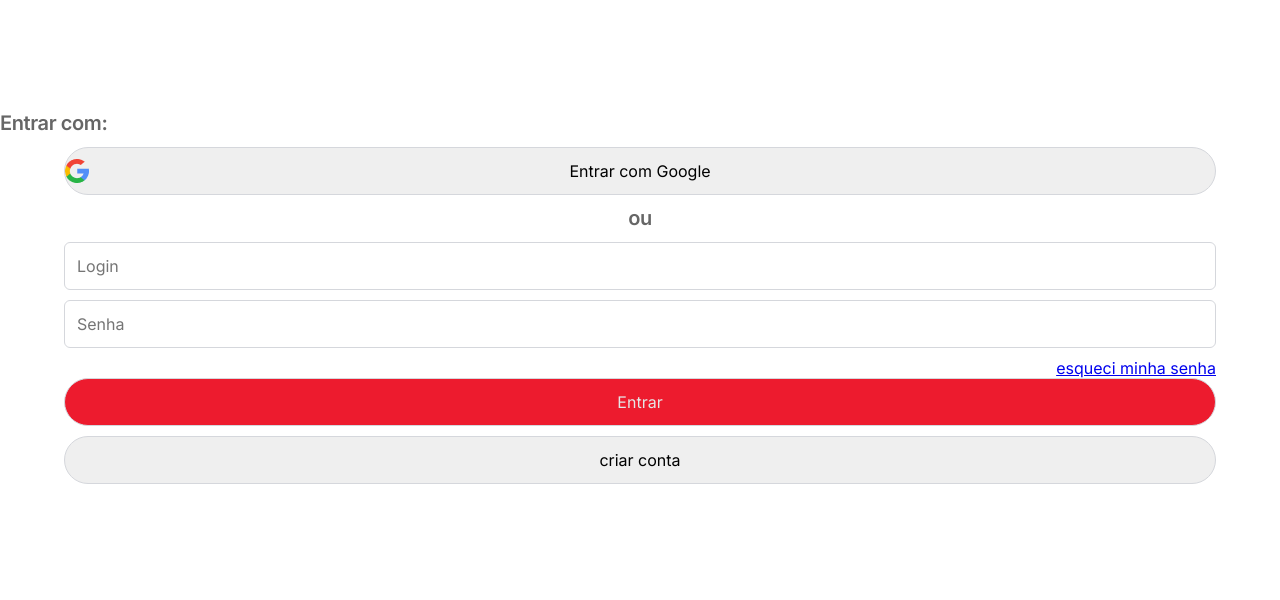
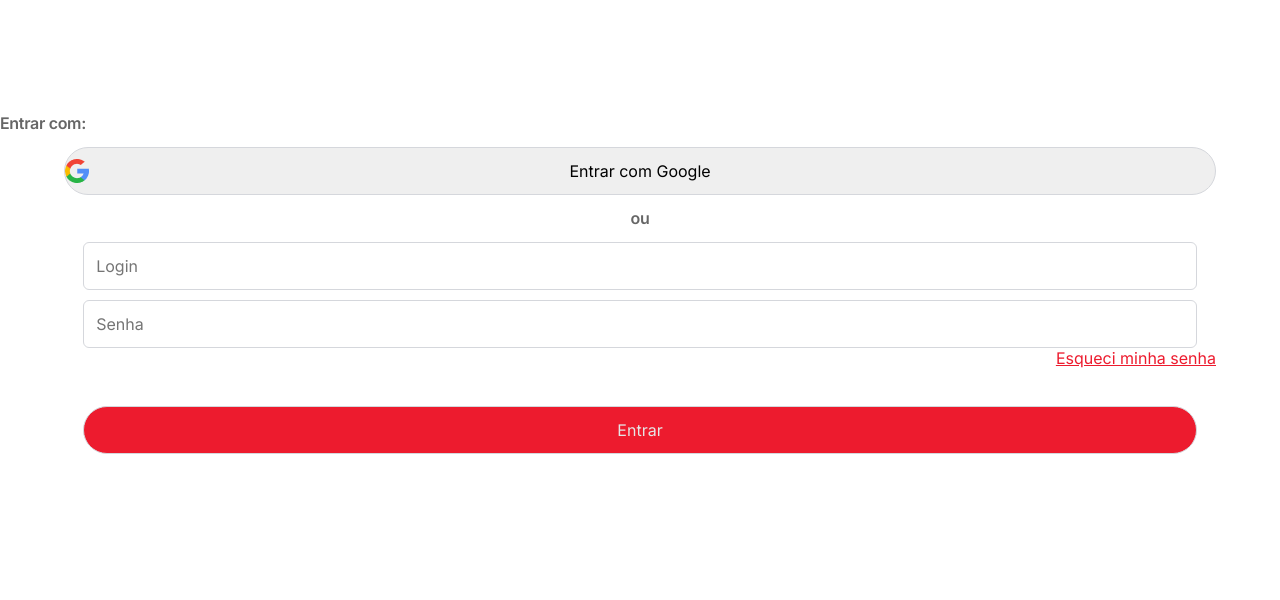
Before and after one commit to AshcroftGamer/aeChefia, a website: page index.html in a window 1280 px wide. Shown: the part 200-800 px from the top of the page. Drawn offline with Linux system fonts and the light colour scheme.

Commit message:
08/07/2021

```diff
--- a/index.html
+++ b/index.html
@@ -34,15 +34,14 @@
     <div class="inputs">
         <input class="inputLine" placeholder="Login" type="text"> <br>
         <div class="inputSpacing"></div>
-        <input class="inputLine" placeholder="Senha" type="text"> <br>
+        <div>
+        <input class="inputLine" placeholder="Senha" type="text"><a href="#" class="esqsenha">Esqueci minha senha</a> <br>
     </div>
-    <div class="inputSpacing"></div>
-    <a href="#" class="esqsenha">esqueci minha senha</a>
-    <div class="inputSpacing"></div>
+    </div>
     <div class="divcenter">
-        <button class="btn redBtn" onclick="ok()">Entrar</button><br>
+        <button class="btn redBtn redBtn-cad" onclick="ok()">Entrar</button><br>
         <div class="inputSpacing"></div>
-        <button class="btn" onclick="ok()">criar conta</button>
+        <button class="btn borderBtn" onclick="ok()">criar conta</button>
     </div>
 </body>
 
--- a/public/css/style.css
+++ b/public/css/style.css
@@ -16,7 +16,7 @@
 h1{
 font-style: normal;
 font-weight: 600;
-font-size: 20px;
+font-size: 16px;
 line-height: 27px;
 letter-spacing: -0.02em;
 color: #666666;
@@ -49,7 +49,7 @@ header {
 }
 
 .btn {
-    width: 90%;
+    width: 87%;
     height: 48px;
     border: 1px solid #D5D7DC;
     box-sizing: border-box;
@@ -62,13 +62,23 @@ header {
     color: var(--branco);
 }
 
+.redBtn-cad{
+    margin-top: 3%;
+}
+
+.borderBtn{
+    border: 1px solid #ED1B2E;
+    margin-top: 20%;
+}
+
 .inputLine {
-    width: 90%;
+    width: 87%;
     height: 48px;
     border: 1px solid #D5D7DC;
     box-sizing: border-box;
     border-radius: 6px;
     padding-left: 12px;
+    outline: 0;
 }
 
 .inputs {
@@ -86,4 +96,7 @@ header {
 .esqsenha{
     float: right;
     margin-right: 5%;
+    color: var(--vermelho);
 }
+
+/* Cadastro */
--- a/public/js/script.js
+++ b/public/js/script.js
@@ -1,5 +1,3 @@
 function ok(){
-    let h1 = document.body
-
-    h1.style.color = 'RED'
+    alert("clickou")
 }
--- a/server.js
+++ b/server.js
@@ -4,4 +4,4 @@ const port = process.env.PORT;
 const server = http.createServer(app)
 
 
-server.listen(port);
+server.listen(3000);
```
Also changed, not shown: public/pages/Cadastro.html (added, +11 -0 lines).
